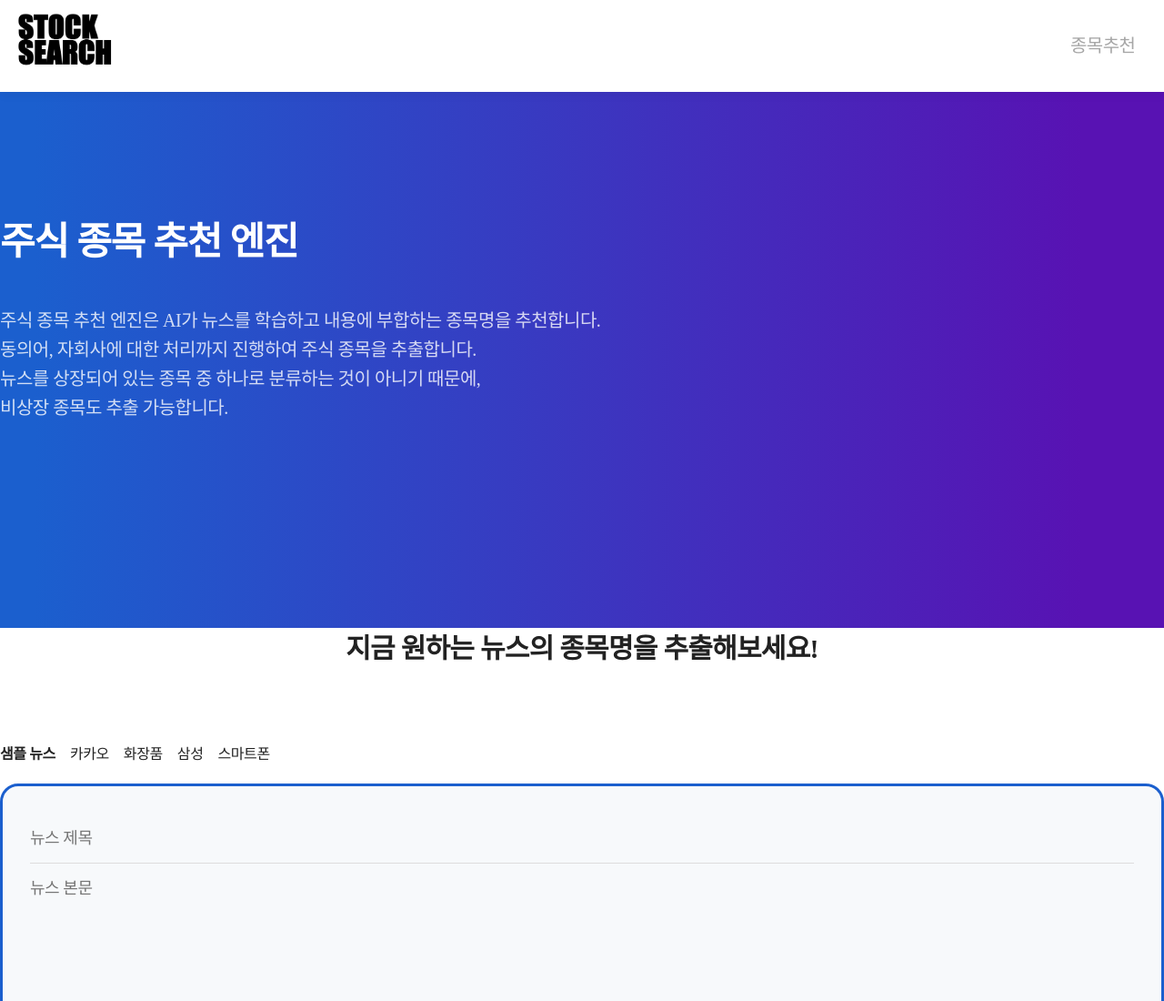
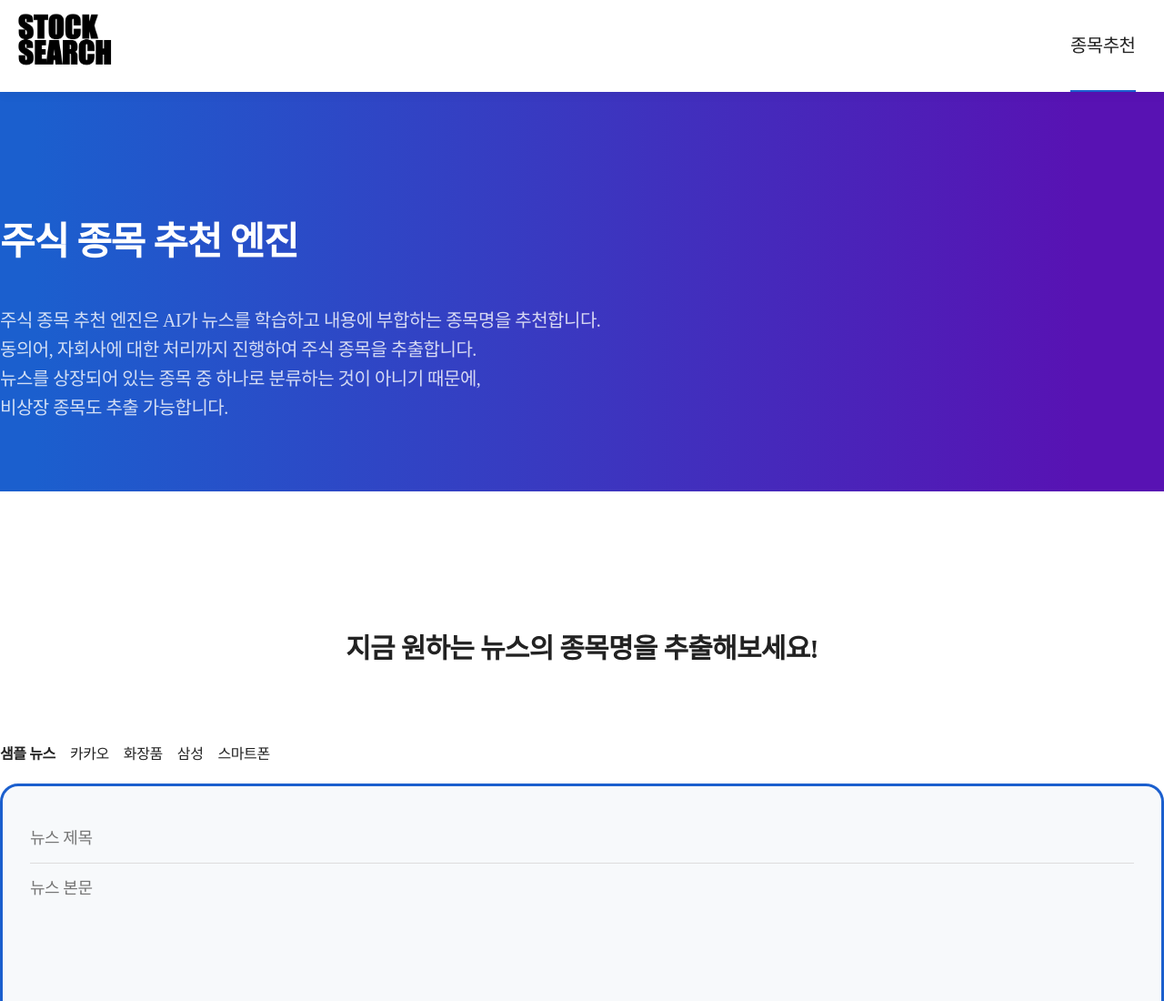
Before and after one commit to SHINSOJIN/comento_practice_answer, a JavaScript app: page / in a window 1280 px wide. Shown: the top 1100 px of the page at 91% size. Built offline with nearby package versions, Linux system fonts and the light colour scheme; the HTML template or start-up script is replaced by a standard one; a web font is replaced by a local one.

Commit message:
feat:css 수정

```diff
--- a/src/assets/css.css
+++ b/src/assets/css.css
@@ -97,7 +97,7 @@ body::-webkit-scrollbar {
 .header .header2 .gnb li a {
   color: #222;
 }
-.header .header2 .gnb li[className~="on"] a {
+.header .header2 .gnb li[class~="on"] a {
   opacity: 1;
   border-bottom: 2px solid #1b5fce;
   padding-bottom: 38px;
--- a/src/components/stock/Demo.js
+++ b/src/components/stock/Demo.js
@@ -4,9 +4,11 @@ import Result from "./Result";
 //https://charts.ant.design/en/examples/pie/basic#basic
 const Demo = () => {
   return (
-    <div className='demoContainer '>
-      <NewsInsert />
-      <Result />
+    <div style={{ backgroundColor: "rgb(255, 255, 255)" }}>
+      <div className='demoContainer'>
+        <NewsInsert />
+        <Result />
+      </div>
     </div>
   );
 };
```
